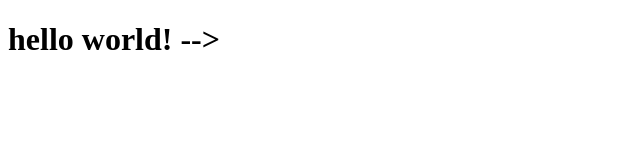
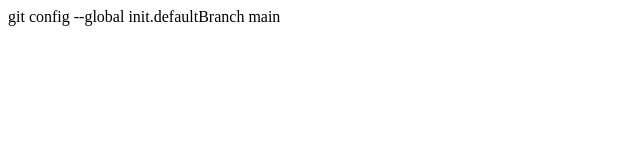
Before and after one commit to Pamphilemkp/pamphilemkp-faustin, a plain HTML site: page index.html in a window 1280 px wide. Shown: the whole page, without its empty margins (0-640 px from the left). Drawn offline with Linux system fonts and the light colour scheme.

Commit message:
by pamphile

```diff
--- a/index.html
+++ b/index.html
@@ -9,8 +9,8 @@
   <body>
     <script src="https://cdn.freecodecamp.org/testable-projects-fcc/v1/bundle.js"></script>
 
-   <h1> hello world!</h>
-    -->
+    git config --global init.defaultBranch main
+
     <script  src="js/index.js"></script>
   </body>
 </html>
```
